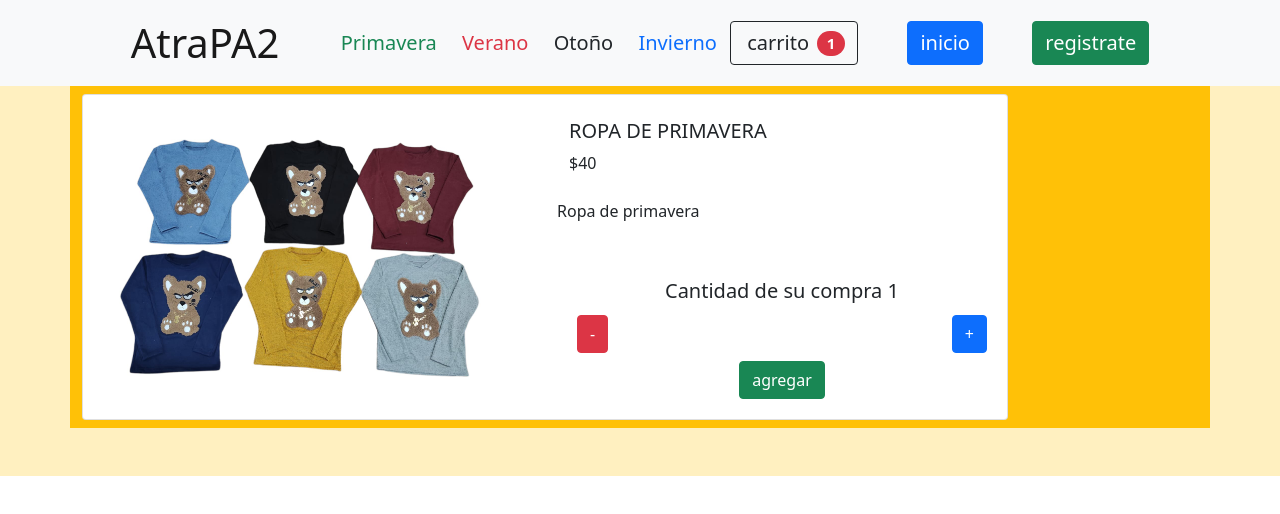
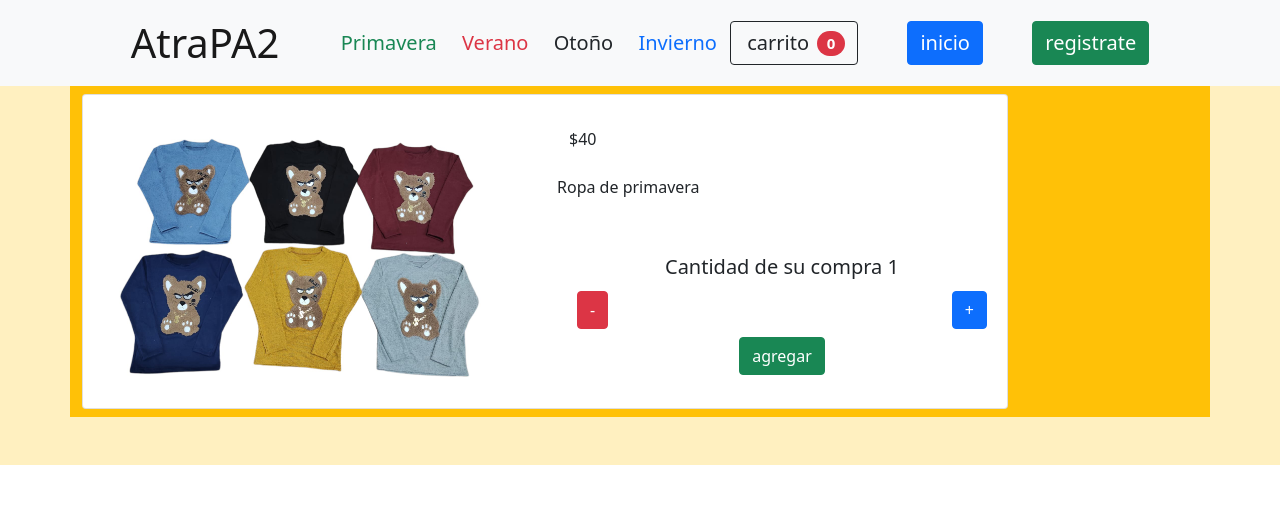
Before and after one commit to efrainCallisaya/gestordegastossemanales-efraincallisaya, a React (Create React App) app: page /detalle/1 in a window 1280 px wide. Shown: the top 514 px of the page. Built offline with nearby package versions, Linux system fonts and the light colour scheme.

Commit message:
se sube desafio de contex

```diff
--- a/src/components/CardWidget.jsx
+++ b/src/components/CardWidget.jsx
@@ -1,9 +1,15 @@
+import React, {useContext} from "react";
+import {CartContext} from "../context/CartContext";
+
+
+
 export const CardWidget = () => {
+  const {qtyProductos} = useContext(CartContext);
   return (
     <button className="btn btn-outline-dark me-5 fs-5" type="submit">
       <i className="bi-cart-fill me-1 "></i>
       carrito
-      <span className="badge bg-danger text-white ms-2 rounded-pill">1</span>
+      <span className="badge bg-danger text-white ms-2 rounded-pill">{qtyProductos}</span>
     </button>
   );
 };
--- a/src/components/Item.jsx
+++ b/src/components/Item.jsx
@@ -2,6 +2,9 @@
 //el componente Item)
 
 import { Link } from "react-router-dom";
+
+
+
 export const Item = ({ name, description, price, pictureURL, id }) => {
   return (
     <div className="col mb-5">
--- a/src/components/ItemCount.jsx
+++ b/src/components/ItemCount.jsx
@@ -1,8 +1,8 @@
 import useCount from "./useCount";
+
 const ComponenetesII = ({ stock, inicial, onAdd }) => {
+
   const { funcionlogica, contador } = useCount(stock, inicial);
-  console.log(stock, inicial);
-  console.log(contador);
   const accionOnAdd = () => {
     onAdd();
   };
--- a/src/components/ItemDetail.jsx
+++ b/src/components/ItemDetail.jsx
@@ -1,20 +1,18 @@
-import { useState } from "react";
+import { useState,useContext } from "react";
 import ItemCount from "./ItemCount";
 import { Link } from "react-router-dom";
+import {CartContext} from "../context/CartContext";
 export const ItemDetail = ({
-  name,
-  price,
-  pictureURL,
-  id,
-  description,
-  stock,
+  product
 }) => {
+
   const [status, setStatus] = useState(false);
-  const onAdd = () => {
+  const {addCartProducto} = useContext(CartContext);
+
+  const onAdd = (nan) => {
+    addCartProducto({...product, qty: nan});
     setStatus(true);
   };
-  console.log(status);
-
   return (
     <div className="container fluid pb-5">
       <div className="row d-flex justify-content-between bg-warning py-2">
@@ -23,20 +21,20 @@ export const ItemDetail = ({
             <div className="row">
               <div className="col-md-6">
                 <div className="text-center p-4">
-                  <img key={id} src={pictureURL} width="100%" />
+                  <img  src={product.pictureURL} width="100%"/>
                 </div>
               </div>
               <div className="col-md-6">
                 <div className=" row 1 d-flex justify-content-center align-items-center">
                   <div className="product p-4">
-                    <h5 className="text-uppercase" key={id}>
-                      {name}
+                    <h5 className="text-uppercase" key={product.id}>
+                      {product.name}
                     </h5>
                     <div className="price d-flex flex-row align-items-center">
-                      <span className="act-price">${price}</span>
+                      <span className="act-price">${product.price}</span>
                     </div>
                   </div>
-                  <p className="about mx-3">{description}</p>
+                  <p className="about mx-3">{product.description}</p>
                   <div className="cart mt-4 align-items-center ">
                     {status ? (
                       <Link to="/cart">
@@ -45,7 +43,7 @@ export const ItemDetail = ({
                         </button>
                       </Link>
                     ) : (
-                      <ItemCount stock={stock} inicial={1} onAdd={onAdd} />
+                      <ItemCount stock={product.stock} inicial={1} onAdd={onAdd}/>
                     )}
                     <i className="fa fa-heart text-muted"></i>
                     <i className="fa fa-share-alt text-muted"></i>
--- a/src/components/ItemDetailContainer.jsx
+++ b/src/components/ItemDetailContainer.jsx
@@ -43,12 +43,7 @@ const ItemDeteailContainer = () => {
         </div>
       ) : (
         <ItemDetail
-          name={data.Name}
-          description={data.description}
-          price={data.price}
-          pictureURL={data.pictureURL}
-          id={data.id}
-          stock={data.stock}
+          product={data}
         />
       )}
     </div>
--- /dev/null
+++ b/src/context/CartContext.jsx
@@ -0,0 +1,62 @@
+import React, { useState, useEffect } from "react";
+
+export const CartContext = React.createContext();
+
+const CartProvider = ({ children }) => {
+  const [productosCart, setProductosCart] = useState([]);
+  const [qtyProductos, setQtyProductos] = useState(0);
+
+  useEffect(() => {
+    getQtyCarProductos();
+  // eslint-disable-next-line react-hooks/exhaustive-deps
+  }, [productosCart]);
+
+  const addCartProducto = (producto) => {
+    if (isInCart(producto.id)) {
+      const found = productosCart.find((p) => p.id === producto.id);
+      const index = productosCart.indexOf(found);
+      const aux = [...productosCart];
+      aux[index].qty += producto.qty;
+      setProductosCart(aux);
+    } else {
+      setProductosCart([...productosCart, producto]);
+    }
+  };
+  console.log(productosCart,qtyProductos);
+
+  const deleteCartProducto = (id) => {
+    productosCart.filter((productoCart) => productoCart.id !== id);
+  };
+
+  const isInCart = (id) => {
+    return productosCart.some((productoCar) => productoCar.id === id);
+  };
+
+  const getQtyCarProductos = () => {
+    let qty = 0;
+    productosCart.forEach((productoCart) => (qty += productoCart.qty));
+    setQtyProductos(qty);
+  };
+
+  const clearCart = () => {
+    setProductosCart([]);
+    setQtyProductos(0);
+  };
+  return (
+    <CartContext.Provider
+      value={{
+        productosCart,
+        addCartProducto,
+        deleteCartProducto,
+        isInCart,
+        getQtyCarProductos,
+        qtyProductos,
+        clearCart,
+      }}
+    >
+      {children}
+    </CartContext.Provider>
+  );
+};
+
+export default CartProvider;
```
Also changed, not shown: src/App.js (+7 -0 lines).
